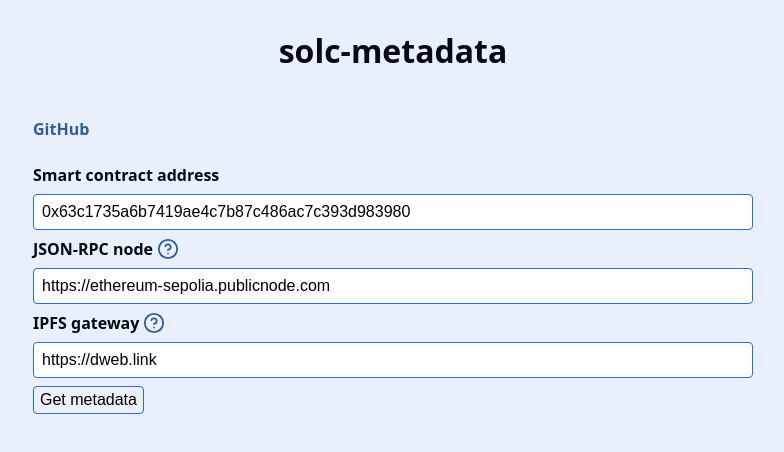
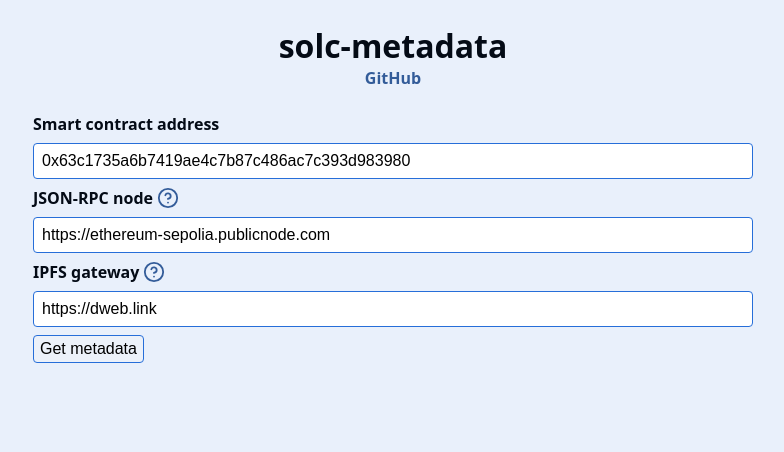
Before and after one commit to ardislu/solc-metadata, a plain HTML site: page index.html in a window 1280 px wide. Shown: the whole page, without its empty margins (247-1031 px from the left). Drawn offline with Linux system fonts and the light colour scheme.

Commit message:
Improve GitHub link styling
It makes more sense for the link to be part of <header>, both semantically and for styling.

```diff
--- a/index.html
+++ b/index.html
@@ -21,7 +21,9 @@
 
     header {
       display: flex;
-      justify-content: center;
+      flex-direction: column;
+      align-items: center;
+      margin-block: 24px;
     }
 
     main {
@@ -29,16 +31,16 @@
       margin-inline: auto;
     }
 
+    h1,
+    a {
+      margin: 0;
+    }
+
     a {
       inline-size: fit-content;
       text-decoration: none;
       font-weight: 700;
       color: hsl(216deg 50% 40%);
-    }
-
-    .github {
-      display: block;
-      margin-block: 24px;
     }
 
     .github:hover,
@@ -175,11 +177,10 @@
 <body>
   <header>
     <h1>solc-metadata</h1>
+    <a href="https://github.com/ardislu/solc-metadata" class="github">GitHub</a>
   </header>
 
   <main>
-    <a href="https://github.com/ardislu/solc-metadata" class="github">GitHub</a>
-
     <form>
       <label for="address">Smart contract address</label>
       <input name="address" id="address" value="0x63c1735a6b7419ae4c7b87c486ac7c393d983980" required data-1p-ignore data-lpignore>
```
